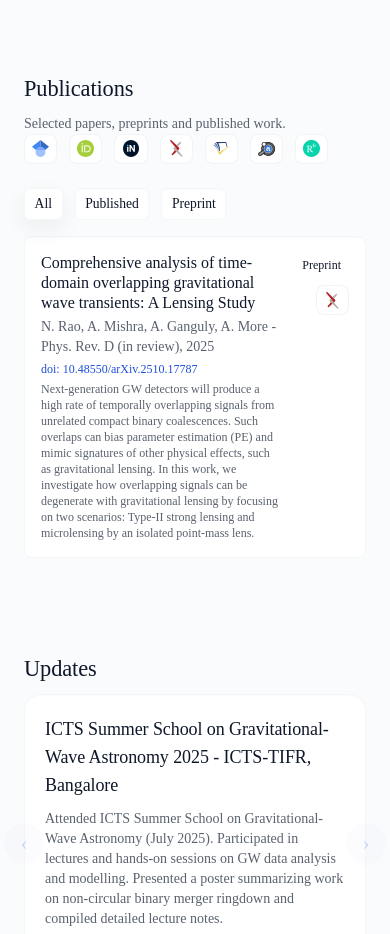
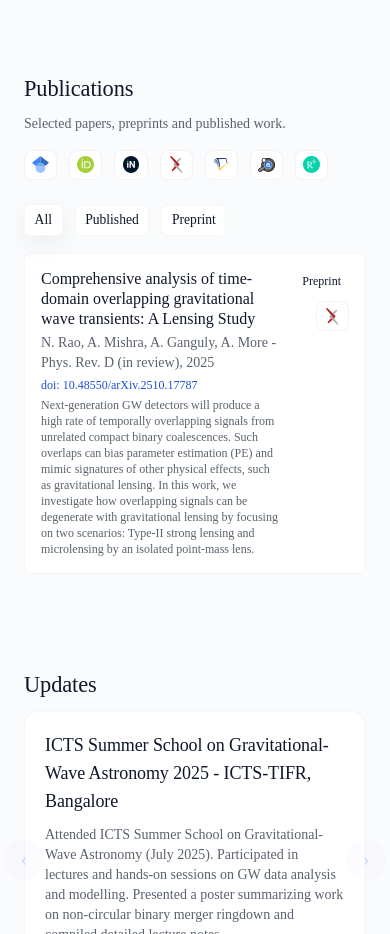
Before and after one commit to nishkalrao20/nishkalrao20.github.io, an Astro site: page / in a window 390 px wide. Shown: the part 920-1854 px from the top of the page. Built offline with nearby package versions, Linux system fonts and the light colour scheme; Astro itself is replaced by a stand-in of ours.

Commit message:
Update Publications.astro

```diff
--- a/src/components/Publications.astro
+++ b/src/components/Publications.astro
@@ -19,7 +19,7 @@ const profiles = {
       <p class="text-sm text-muted" style="font-family:var(--body-font);">Selected papers, preprints and published work.</p>
     </div>
 
-    <div class="flex items-center gap-3">
+    <div class="flex flex-wrap items-center justify-start sm:justify-end gap-3 mt-4 sm:mt-0">
       {profiles.scholar && (
         <a href={profiles.scholar} target="_blank" rel="noopener noreferrer" aria-label="Google Scholar" class="icon-chip" title="Google Scholar">
           <img src="/logos/scholar-logo.svg" alt="Google Scholar" class="h-5 w-5" />
```
